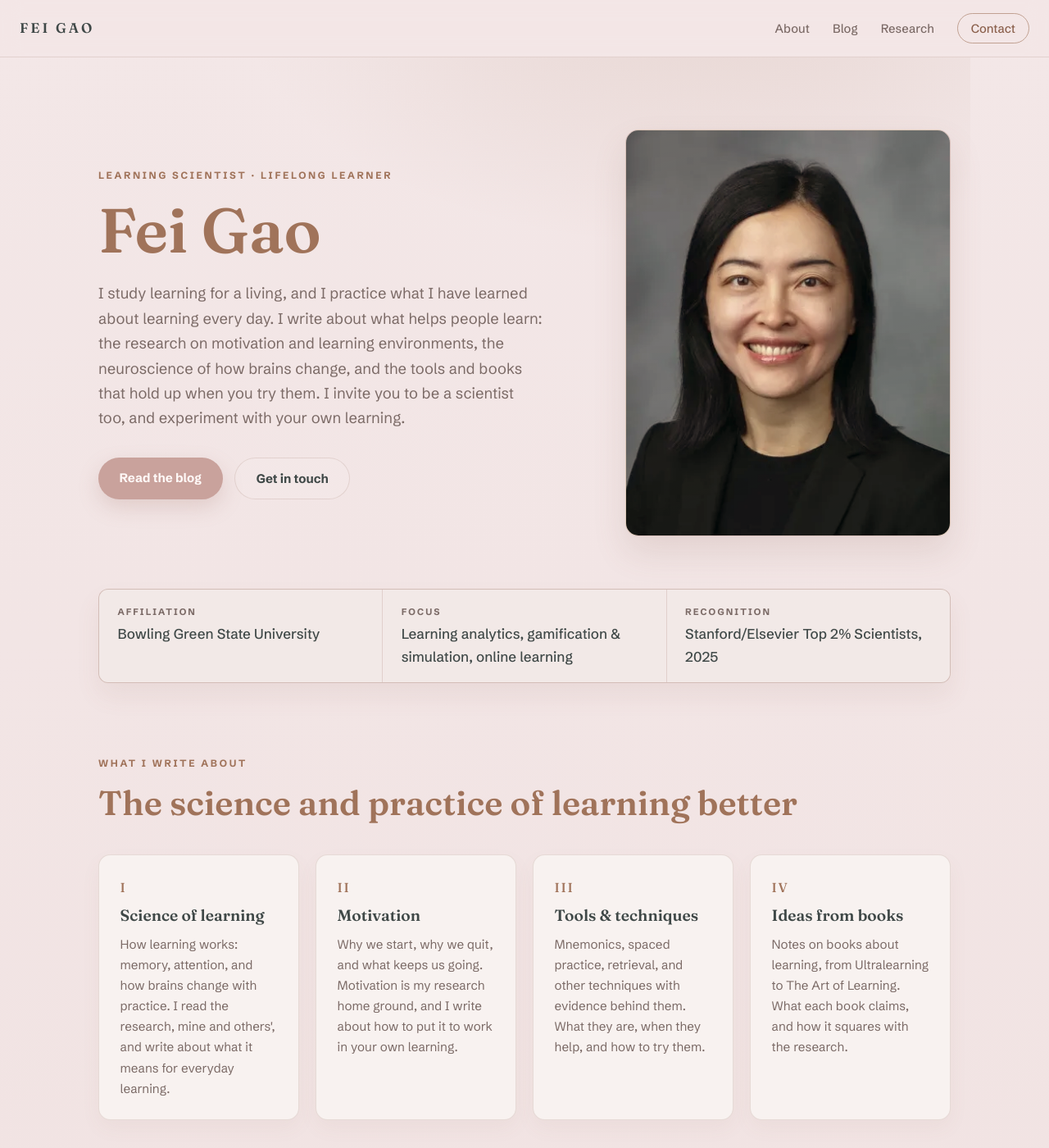
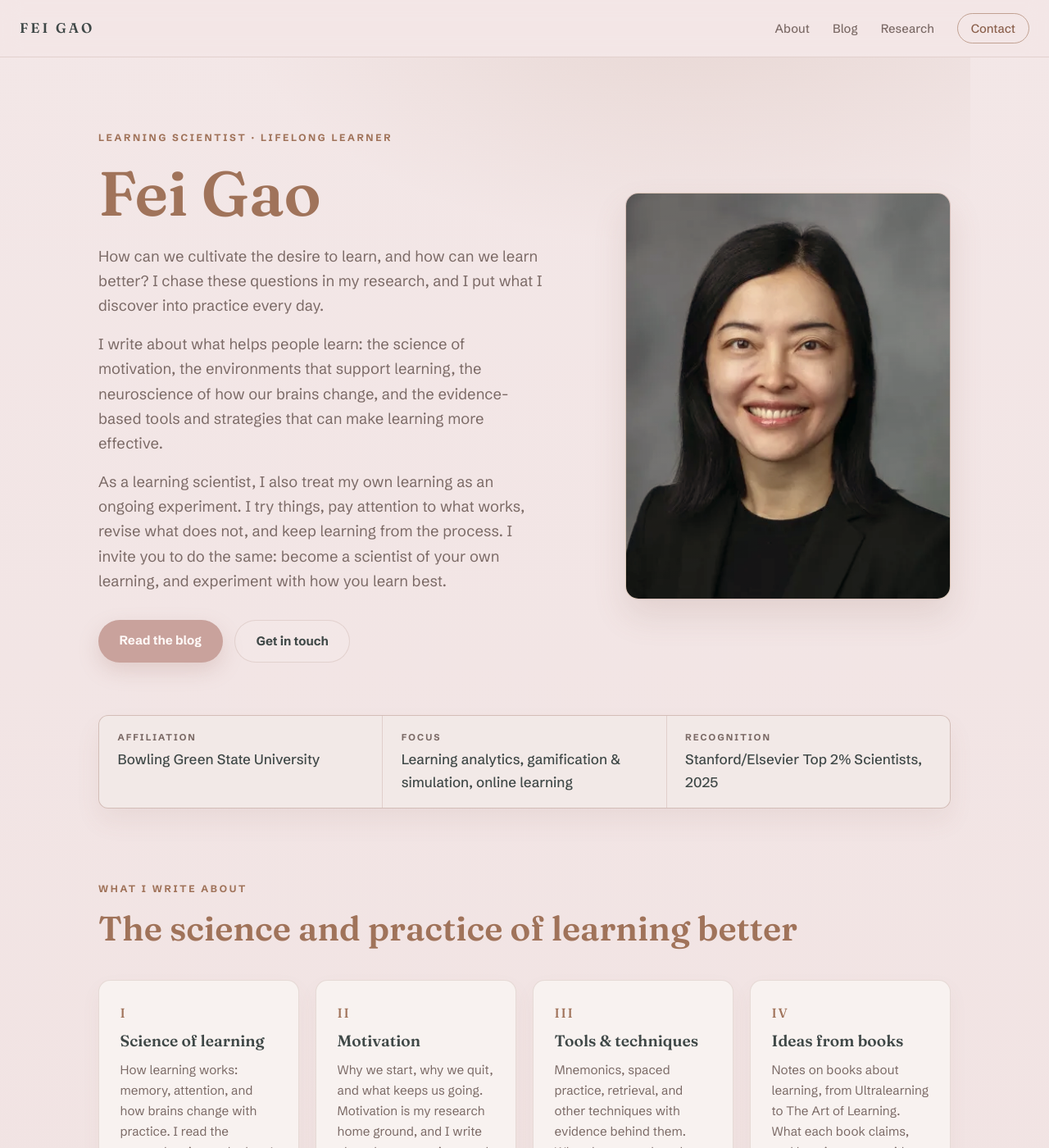
Before and after one commit to gaofei9/gaofei9.github.io, a Jekyll site: the page built from index.html, in a window 1280 px wide and 1400 px high. Shown: the whole window at 82% size. Built offline with Jekyll 4.4.1, drawn with Linux system fonts in a browser that asks for light colours.

Commit message:
Rewrite hero lede as three paragraphs
Co-Authored-By: Claude Fable 5 <noreply@anthropic.com>

```diff
--- a/_data/home.yml
+++ b/_data/home.yml
@@ -26,12 +26,23 @@ meta_description: >-
 hero:
   eyebrow: "Learning scientist · Lifelong learner"
   name: "Fei Gao"
-  lede: >-
-    I study learning for a living, and I practice what I have learned about learning every day. I write
-    about what helps people learn: the research on motivation and learning
-    environments, the neuroscience of how brains change, and the tools and
-    books that hold up when you try them. I invite you to be a scientist too,
-    and experiment with your own learning.
+  # One entry per paragraph.
+  lede_paragraphs:
+    - >-
+      How can we cultivate the desire to learn, and how can we learn better?
+      I chase these questions in my research, and I put what I discover into
+      practice every day.
+    - >-
+      I write about what helps people learn: the science of motivation, the
+      environments that support learning, the neuroscience of how our brains
+      change, and the evidence-based tools and strategies that can make
+      learning more effective.
+    - >-
+      As a learning scientist, I also treat my own learning as an ongoing
+      experiment. I try things, pay attention to what works, revise what
+      does not, and keep learning from the process. I invite you to do the
+      same: become a scientist of your own learning, and experiment with
+      how you learn best.
   portrait_alt: "Fei Gao"
   primary_button:
     text: "Read the blog"
--- a/index.html
+++ b/index.html
@@ -33,9 +33,11 @@
       <div class="hero-text">
         <p class="eyebrow">{{ home.hero.eyebrow }}</p>
         <h1>{{ home.hero.name }}</h1>
-        <p class="lede">
-          {{ home.hero.lede }}
-        </p>
+        <div class="lede">
+          {% for paragraph in home.hero.lede_paragraphs %}
+          <p>{{ paragraph }}</p>
+          {% endfor %}
+        </div>
         <div class="hero-actions">
           <a class="btn btn-rose" href="{{ home.hero.primary_button.link }}">{{ home.hero.primary_button.text }}</a>
           <a class="btn btn-ghost" href="{{ home.hero.secondary_button.link }}">{{ home.hero.secondary_button.text }}</a>
--- a/style.css
+++ b/style.css
@@ -134,6 +134,8 @@ a:focus-visible { outline: 2px solid var(--bronze); outline-offset: 3px; border-
   max-width: 34rem;
   margin-bottom: 2rem;
 }
+.lede p { margin: 0 0 1rem; }
+.lede p:last-child { margin-bottom: 0; }
 
 .hero-actions { display: flex; flex-wrap: wrap; gap: 0.9rem; }
 
```
